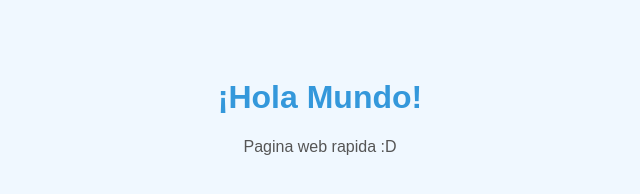
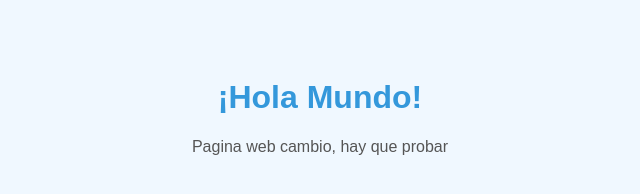
Before and after one commit to CristopherCifuentes/actividad1ADSI, a plain HTML site: page index.html in a window 1280 px wide. Shown: the whole page, without its empty margins (320-960 px from the left). Drawn offline with Linux system fonts and the light colour scheme.

Commit message:
Cambio prueba

```diff
--- a/index.html
+++ b/index.html
@@ -8,6 +8,6 @@
 </head>
 <body>
   <h1>¡Hola Mundo!</h1>
-  <p>Pagina web rapida :D</p>
+  <p>Pagina web cambio, hay que probar</p>
 </body>
 </html>
```
